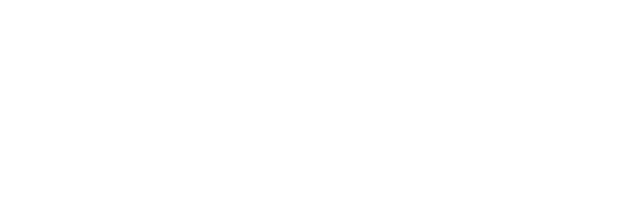
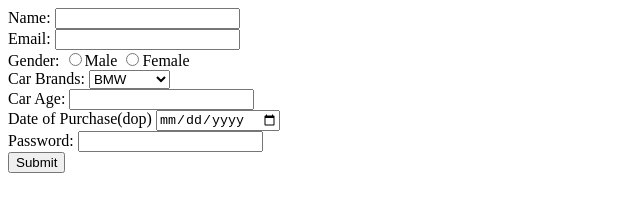
Before and after one commit to acciojob/car-insurance-form-PaladuguRenuka, a website: page main.html in a window 1280 px wide. Shown: the whole page, without its empty margins (0-640 px from the left). Drawn offline with Linux system fonts and the light colour scheme.

Commit message:
created a submission

```diff
--- a/main.html
+++ b/main.html
@@ -10,6 +10,28 @@
 	<!-- the entire body must be written by student -->
     <script type="text/javascript" src="./script.js">
 </script>
+	<form method="post">
+		<label for="name">Name: </label>
+		<input type="text" id="name" required><br>
+		<label for="email">Email: </label>
+		<input type="email" id="email" required><br>
+		<label for="gender">Gender: </label>
+		<input type="radio" id="gender" value="Male" required>Male
+		<input type="radio" id="gender" value="Female" required>Female<br>
+		<label for="cars">Car Brands: </label>
+		<select id="cars">
+			<option>BMW</option>
+			<option>Audi</option>
+			<option>Mercedez</option>
+		</select><br>
+		<label for="carage">Car Age: </label>
+		<input type="number" id="carage" required><br>
+		<label for="dop">Date of Purchase(dop)</label>
+		<input type="date" id="dop" required><br>
+		<label for="password">Password:</label>
+		<input type="password" id="password" required><br>
+		<input type="submit">
+	</form>
 
 </body>
 
```
